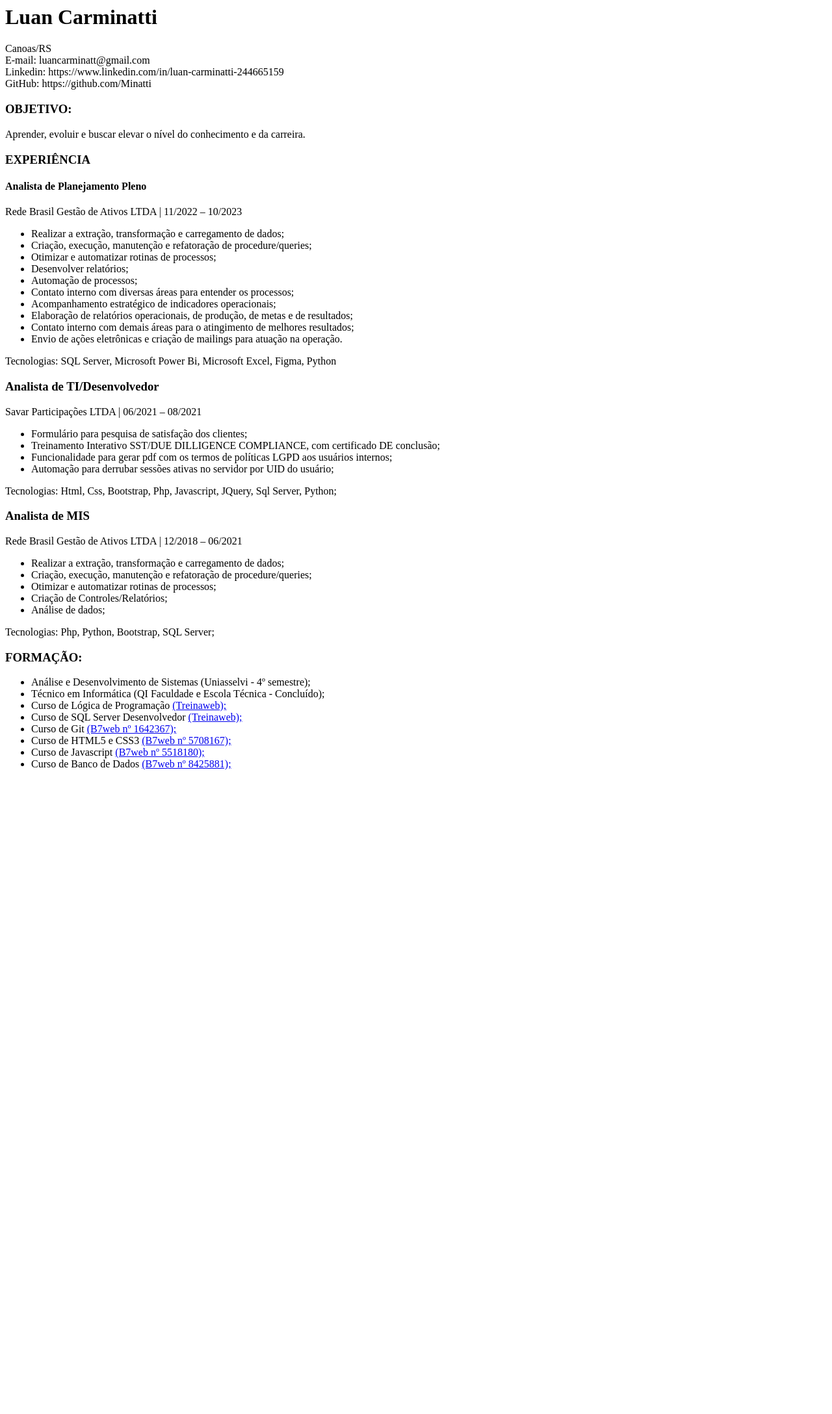
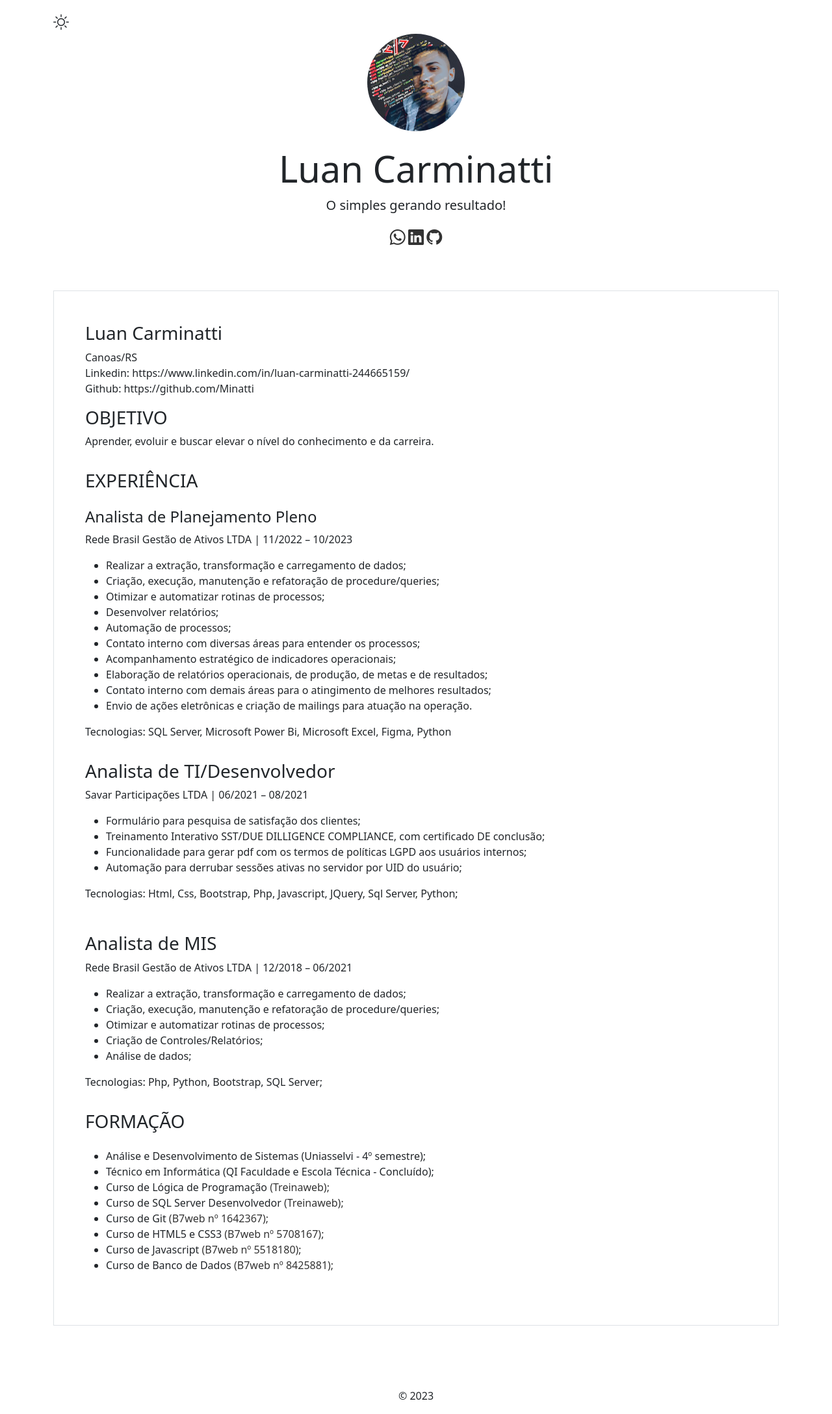
Before and after one commit to Minatti/luancarminatti, a Django app: page /resume/ in a window 1280 px wide. Shown: the whole page at 65% size. Before the commit the page ends 1185 px from the top, so only its background shows below. Run offline with Django 4.2, Linux system fonts and the light colour scheme; some libraries are stand-ins or nearby versions.

```diff
--- a/project_setup/app_luancarminatti/static/js/script.js
+++ b/project_setup/app_luancarminatti/static/js/script.js
@@ -30,12 +30,3 @@ changeThemeBtn.addEventListener("change", () => {
     }
 
 })
-
-
-
-var myModal = document.getElementById('myModal')
-var myInput = document.getElementById('myInput')
-
-myModal.addEventListener('shown.bs.modal', function () {
-  myInput.focus()
-})
--- a/project_setup/app_luancarminatti/templates/base.html
+++ b/project_setup/app_luancarminatti/templates/base.html
@@ -27,8 +27,9 @@
                     <img src="{% static 'images/luancarminatti.png' %}" class="rounded-circle" alt="Eu" width="150">
                     <h1 class="display-4 mt-4">Luan Carminatti</h1>
                     <p class="lead">O simples gerando resultado!</p>
-                    <a href="https://wa.me/51981383678"><i class="bi bi-whatsapp" ></i></a>
+                    <a href="https://wa.me/5551981383678"><i class="bi bi-whatsapp" ></i></a>
                     <a href="https://www.linkedin.com/in/luan-carminatti-244665159/" target="_blank"><i class="bi bi-linkedin"></i></a>
+                    <a href="https://github.com/Minatti/" target="_blank"><i class="bi bi-github"></i></a>
                 </div>
             </div>
         </div>
--- a/project_setup/app_luancarminatti/templates/home.html
+++ b/project_setup/app_luancarminatti/templates/home.html
@@ -1,7 +1,6 @@
 {% extends 'base.html' %}
 {% block content %}
         <div class="row row-cols-1 row-cols-md-2 row-cols-lg-3 gap-5">
-            <!-- Card 1 - Sobre -->
             <div class="row">
                 <div class="card card:hover">
                     <div class="card-body">
@@ -14,7 +13,6 @@
                     </div>
                 </div>
             </div>
-            <!-- Card 2 - CV Profissional -->
             <div class="row">
                 <div class="card card:hover">
                     <div class="card-body">
@@ -25,7 +23,6 @@
                     </div>
                 </div>
             </div>
-            <!-- Card 3 - Projetos -->
             <div class="row">
                 <div class="card card:hover">
                     <div class="card-body">
--- a/project_setup/app_luancarminatti/templates/resume.html
+++ b/project_setup/app_luancarminatti/templates/resume.html
@@ -1,28 +1,24 @@
+{% extends 'base.html' %}
 {% block content %}
-        <div class="d-flex justify-content-start">
-            <div class="line"></div>
-            <div class="header">
-                <h1>Luan Carminatti</h1>
+        <div class="d-flex flex-column align-items-start border px-5">
+            <div class="col-sm-8 col-md-12 my-5">
+                <h3>Luan Carminatti</h3>
                 <p>
                     Canoas/RS
-                </br>
-                     E-mail: luancarminatt@gmail.com
-                </br>
-                     Linkedin: https://www.linkedin.com/in/luan-carminatti-244665159
-                </br>
-                     GitHub: https://github.com/Minatti
+                <br>
+                    Linkedin: https://www.linkedin.com/in/luan-carminatti-244665159/
+                <br>
+                    Github: https://github.com/Minatti
                 </p>
-            </div>
-            <div class="body">
                 <div class="title-mission">
-                    <h3>OBJETIVO:</h3>
+                    <h3>OBJETIVO</h3>
                 </div>
                 <div class="desc-mission">
                     <p>
                         Aprender, evoluir e buscar elevar o nível do conhecimento e  da carreira.
                     </p>
                 </div>
-                <div class="title-experience">
+                <div class="title-experience py-3">
                     <h3>EXPERIÊNCIA</h3>
                 </div>
                 <div class="desc-experience">
@@ -42,7 +38,7 @@
                     </ul>
                     <p>Tecnologias: SQL Server, Microsoft Power Bi, Microsoft Excel, Figma, Python</p>
                 </div>
-                <div class="desc-experience">
+                <div class="desc-experience py-3">
                     <h3>Analista de TI/Desenvolvedor</h3>
                     <p>Savar Participações LTDA | 06/2021 – 08/2021</p>
                     <ul>
@@ -53,8 +49,8 @@
                     </ul>
                     <p>Tecnologias: Html, Css, Bootstrap, Php, Javascript, JQuery, Sql Server, Python;</p>
                 </div>
-                <div class="desc-experience">
-                    <h3>Analista de MIS </h3>
+                <div class="desc-experience py-3">
+                    <h3>Analista de MIS</h3>
                     <p>Rede Brasil Gestão de Ativos LTDA | 12/2018 – 06/2021</p>
                     <ul>
                         <li>Realizar a extração, transformação e carregamento de dados;</li>
@@ -67,8 +63,8 @@
                     </p>
                 </div>
                 <div class="desc-experience">
-                    <h3>FORMAÇÃO:</h3>
-                    <ul>
+                    <h3>FORMAÇÃO</h3>
+                    <ul class="py-3">
                         <li>Análise e Desenvolvimento de Sistemas (Uniasselvi - 4º semestre);</li>
                         <li>Técnico em Informática (QI Faculdade e Escola Técnica - Concluído); </li>
                         <li>Curso de Lógica de Programação <a href="https://www.treinaweb.com.br/certificado/GTNLMFWWRVS0" target="_blank">(Treinaweb);</a></li>
@@ -79,7 +75,6 @@
                         <li>Curso de Banco de Dados <a href="https://alunos.b7web.com.br/media/certificates/certificado_8425881.jpg" target="_blank">(B7web nº 8425881);</a></li>
                     </ul>
                 </div>
-
             </div>
         </div>
 {% endblock %}
```
Also changed, not shown: README.md.
